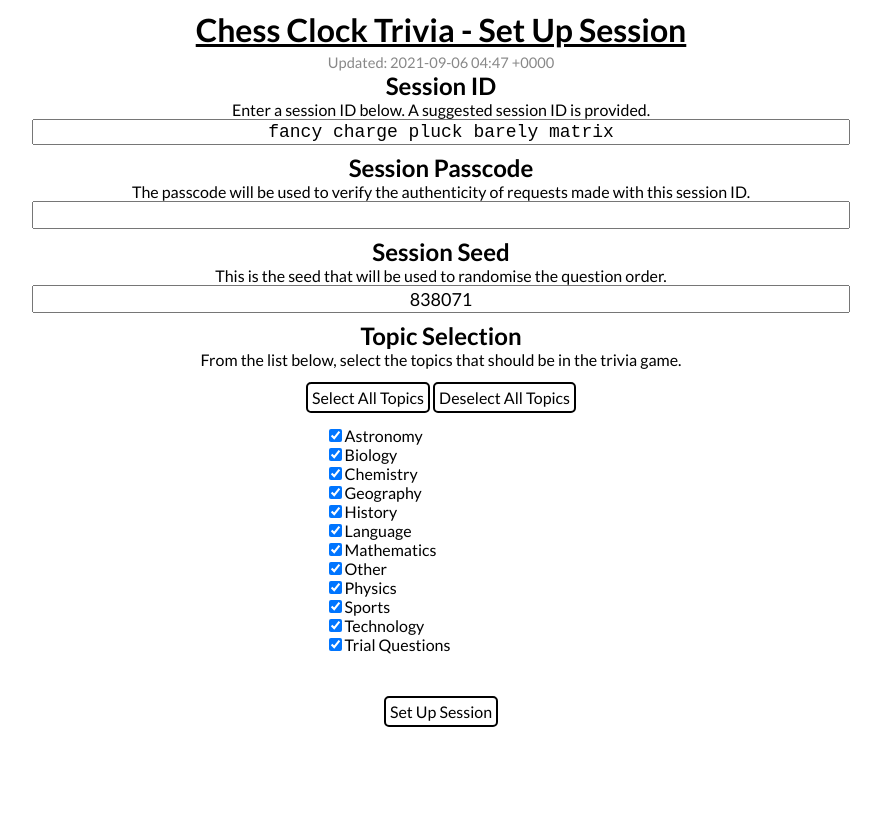
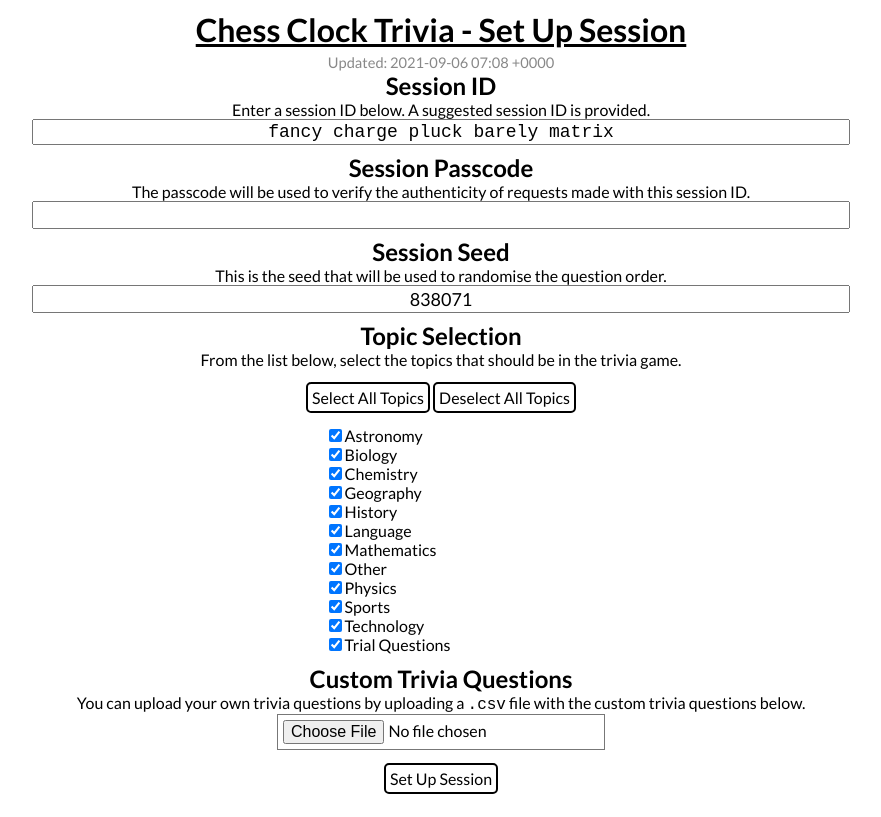
Before and after one commit to PhotonicGluon/Chess-Clock-Trivia, a Flask app: page /set-up in a window 1280 px wide. Shown: the whole page, without its empty margins (199-1080 px from the left). Before the commit the page ends 727 px from the top, so only its background shows below. Run offline with Flask 2, Linux system fonts and the light colour scheme; style sheets or scripts are compiled from the project's sources.

Commit message:
Allow Uploading of Custom Trivia Questions

```diff
--- a/Things to be Done.txt
+++ b/Things to be Done.txt
@@ -4,9 +4,13 @@ Todo:
         - How to run the Redis server
     - Update the rules/protocols on how to set up the session
         - Recent changes warrant a new set of instructions on how to operate
-    - Allow uploading of custom trivia questions
+        - Add instructions on how to format the file which contains the custom trivia questions
+            - Headers (Topic, Question, Answer) must be present
+    - Show each topic's question count
+    - Add "reset progress" button on the Questioner page
 
 Fixme:
     - Add unittests
     - Check that the code on ALL the pages works with the new "set up session" page
     - Check that the topic selection code works on ALL pages
+    - Check that the custom trivia questions code works on ALL pages
--- a/data/last-updated-timestamp.txt
+++ b/data/last-updated-timestamp.txt
@@ -1 +1 @@
-1630903642
+1630912131
--- a/main.py
+++ b/main.py
@@ -11,8 +11,9 @@ Description: Main flask app file.
 
 # IMPORTS
 import os
-from csv import DictReader
+from csv import DictReader, Error
 from datetime import datetime, timedelta
+from io import StringIO
 from json import dumps, loads
 from random import choices, Random
 from time import strftime, gmtime
@@ -204,10 +205,33 @@ def set_up_session():
         # Return a JSON object with the error message
         return dumps({"outcome": "error", "msg": " ".join(error_msgs)})
 
+    # Try and read the custom questions
+    custom_qns = []
+    custom_qns_raw = data["custom_qns"]
+
+    if custom_qns_raw != "":  # There are custom questions
+        try:
+            # Try to parse it as a CSV string
+            custom_qns_reader = DictReader(StringIO(custom_qns_raw))
+
+            # Check if the needed headers are present
+            if not {"Topic", "Question", "Answer"}.issubset(set(custom_qns_reader.fieldnames)):
+                # Not all headers present; raise error
+                return dumps({"outcome": "error",
+                              "msg": f"Not all required headers present in custom trivia questions file."})
+
+            # If all headers present, simply create a custom questions list and add the rows there
+            for question in custom_qns_reader:
+                custom_qns.append(question)
+
+        except Error:  # An error occurred when reading the CSV file
+            return dumps({"outcome": "error",
+                          "msg": f"The custom trivia questions file needs to be a <code>.csv</code> file."})
+
     # Check if the session does not already exist
     if redisDB.get(data["session_id"]) is None:
         # Get only the selected topics' questions
-        questions_copy = []
+        questions_copy = custom_qns  # Include the custom questions already
 
         for question in questions:
             if question["Topic"] in session_topics:
--- a/static/resources/css/set_up_session.css
+++ b/static/resources/css/set_up_session.css
@@ -1,3 +1,8 @@
+#custom-trivia-qns {
+  border: 1px solid #777;
+  padding: 5px;
+  font-size: inherit;
+}
 #outcome ul {
   padding: 0;
   list-style-type: none;
--- a/static/resources/css/set_up_session.less
+++ b/static/resources/css/set_up_session.less
@@ -1,4 +1,10 @@
 // ELEMENT-BASED STYLING
+#custom-trivia-qns {
+    border: 1px solid #777;
+    padding: 5px;
+    font-size: inherit;
+}
+
 #outcome ul {
     padding: 0;
     list-style-type: none;
--- a/static/resources/js/set_up_session.js
+++ b/static/resources/js/set_up_session.js
@@ -1,4 +1,5 @@
 // GET ELEMENTS
+let customTriviaQuestionsInput = $("#custom-trivia-qns");
 let sessionIDInput = $("#session-id");
 let sessionPasscodeInput = $("#session-passcode");
 let sessionSeedInput = $("#session-seed");
@@ -41,7 +42,7 @@ deselectAllTopicsButton.click(() => {
 });
 
 // Code to be run once the "Set Up Session" button is clicked
-setUpSessionButton.click(() => {
+setUpSessionButton.click(async () => {
     // Get input data
     let sessionID = sessionIDInput.val();
     let sessionPasscode = sessionPasscodeInput.val();
@@ -79,6 +80,15 @@ setUpSessionButton.click(() => {
 
     // Check if the data is valid
     if (validData) {
+        // Check if custom trivia questions were added
+        let customTriviaQuestions = null;
+        let customTriviaQuestionsFile = customTriviaQuestionsInput.prop("files");
+
+        if (customTriviaQuestionsFile.length !== 0) {
+            // Get the file data
+            customTriviaQuestions = await $("#custom-trivia-qns").prop("files")[0].text();
+        }
+
         // Set up session by calling server function
         $.ajax({
             url: "/code-only/set-up-session",
@@ -87,7 +97,8 @@ setUpSessionButton.click(() => {
                 "session_id": sessionID,
                 "session_passcode": sessionPasscode,
                 "session_seed": sessionSeed,
-                "session_topics": JSON.stringify(sessionTopics)
+                "session_topics": JSON.stringify(sessionTopics),
+                "custom_qns": customTriviaQuestions
             }
         }).done((data) => {
             try {
--- a/templates/set_up_session.html
+++ b/templates/set_up_session.html
@@ -40,8 +40,15 @@
                     </div>
                 {% endfor %}
             </div>
-            <br><br>
-            <a class="button" id="set-up-session">Set Up Session</a><br><br>
+
+            <h2>Custom Trivia Questions</h2>
+            <span>
+                You can upload your own trivia questions by uploading a <code>.csv</code> file with the custom trivia
+                questions below.
+            </span><br>
+            <input type="file" id="custom-trivia-qns" accept="text/csv">
+
+            <br><br><a class="button" id="set-up-session">Set Up Session</a><br><br>
             <span id="outcome"></span>
         </div>
     </div>
```
Also changed, not shown: 1 other file.
